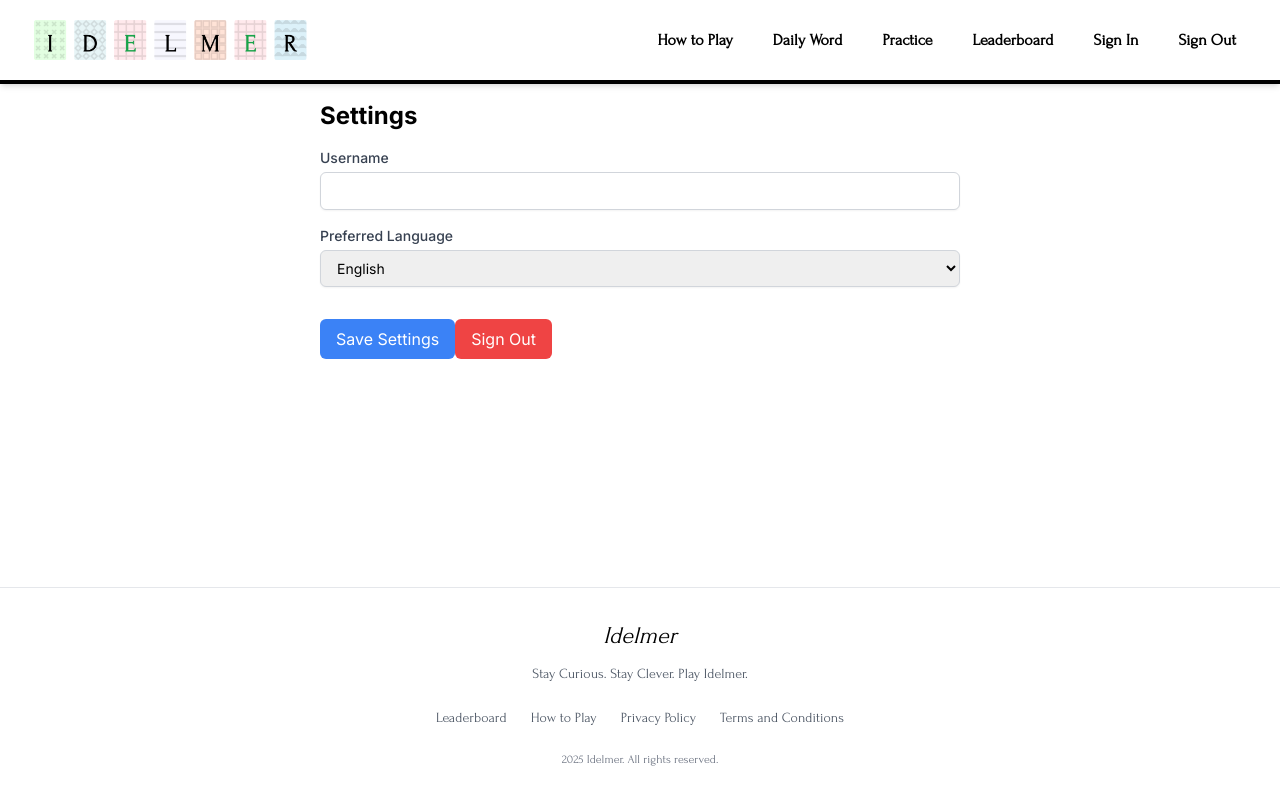
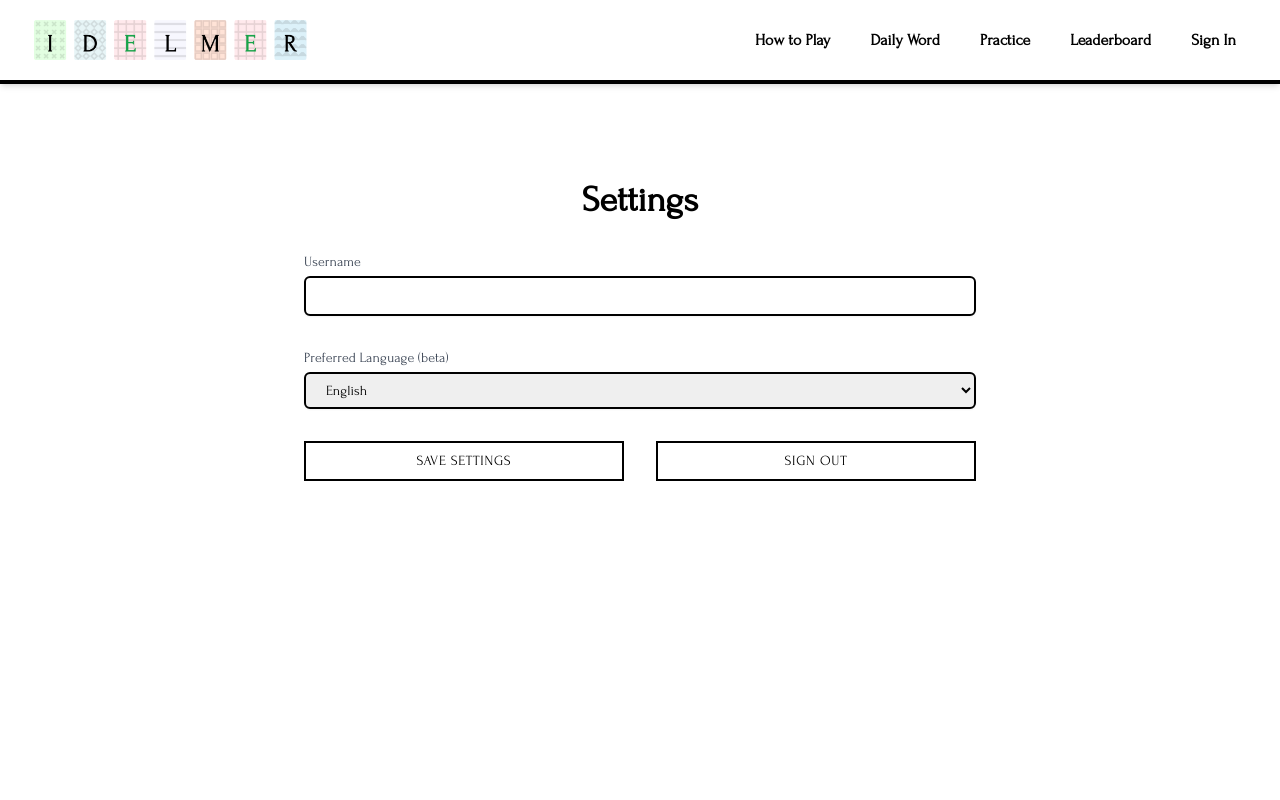
Before and after one commit to pabloasc/idelmer, a Next.js app: page /settings in a window 1280 px wide. Shown: the top 800 px of the page. Built offline with nearby package versions, Linux system fonts and the light colour scheme; no server answers; a web font is replaced by a local one.

Commit message:
fix header and settings page

```diff
--- a/src/app/leaderboard/page.tsx
+++ b/src/app/leaderboard/page.tsx
@@ -3,10 +3,12 @@ export const fetchCache = 'force-no-store'
 
 import { useState, useEffect } from 'react';
 import { getLeaderboard } from '@/services/userService';
+import { useAuth } from '@/contexts/AuthContext';
 
 
 interface LeaderboardEntry {
   email: string;
+  username: string;
   totalScore: number;
   totalGames: number;
   gamesWon: number;
@@ -17,9 +19,6 @@ interface LeaderboardEntry {
   totalHints: number;
 }
 
-const getUsername = (email: string) => {
-  return email.split('@')[0];
-};
 
 const formatTime = (seconds: number) => {
   if (seconds === 0) return '-';
@@ -34,6 +33,7 @@ export default function LeaderboardPage() {
   const [leaderboard, setLeaderboard] = useState<LeaderboardEntry[]>([]);
   const [loading, setLoading] = useState(true);
   const [error, setError] = useState('');
+  const { user: authUser } = useAuth();
 
   useEffect(() => {
     const fetchLeaderboard = async () => {
@@ -95,7 +95,7 @@ export default function LeaderboardPage() {
             {leaderboard.map((entry, index) => (
               <tr key={entry.email} className={index % 2 === 0 ? 'bg-white' : 'bg-gray-50'}>
                 <td className="px-4 py-3 text-sm text-gray-900 font-forum">{index + 1}</td>
-                <td className="px-4 py-3 text-sm font-medium text-gray-900 font-forum">{getUsername(entry.email)}</td>
+                <td className={`px-4 py-3 text-sm font-forum ${authUser?.email === entry.email ? 'font-extrabold text-fuchsia-800' : 'font-medium'} text-gray-600`}>{entry.username}</td>
                 <td className="px-4 py-3 text-sm text-gray-900 font-forum">{entry.totalScore.toLocaleString()}</td>
                 <td className="px-4 py-3 text-sm text-gray-900 font-forum">{`${entry.gamesWon}/${entry.totalGames}`}</td>
                 <td className="px-4 py-3 text-sm text-gray-900 font-forum">{entry.winRate}%</td>
--- a/src/app/settings/page.tsx
+++ b/src/app/settings/page.tsx
@@ -57,49 +57,54 @@ const SettingsPage = () => {
   };
 
   return (
-    <div className="max-w-2xl mx-auto p-4">
-      <h1 className="text-2xl font-bold mb-4">Settings</h1>
-      {user && (
-        <div className="mb-8">
-          <h2 className="text-xl font-semibold mb-2">User Information</h2>
-          <p><strong>Email:</strong> {user.email}</p>
-          <p><strong>Username:</strong> {user.username}</p>
+    <main className="flex min-h-screen flex-col items-center justify-between p-4 sm:p-24 font-forum">
+      <div className="z-10 w-full max-w-5xl items-center justify-between font-mono text-sm font-forum">
+        <div className="text-center mb-8 font-forum">
+          <h1 className="text-4xl font-bold mb-4 font-forum">Settings</h1>
         </div>
-      )}
+        <div className="max-w-2xl mx-auto mb-12 space-y-8 font-forum">
           <div className="mb-4">
             <label className="block text-sm font-medium text-gray-700">Username</label>
             <input
               type="text"
               value={username}
-          onChange={(e) => setUsername(e.target.value)}
+              onChange={(e) => {
+                if (e.target.value.length <= 25) {
+                  setUsername(e.target.value);
+                }
+              }}
               placeholder={user?.username || user?.email.split('@')[0]}
-          className="mt-1 block w-full px-3 py-2 border border-gray-300 rounded-md shadow-sm focus:outline-none focus:ring-indigo-500 focus:border-indigo-500 sm:text-sm"
+              className="mt-1 block w-full px-4 py-2 border-2 border-black rounded-md shadow-sm focus:outline-none focus:ring-indigo-500 focus:border-indigo-500 sm:text-sm font-forum"
             />
           </div>
           <div className="mb-4">
-        <label className="block text-sm font-medium text-gray-700">Preferred Language</label>
+            <label className="block text-sm font-medium text-gray-700">Preferred Language (beta)</label>
             <select
               value={language}
               onChange={(e) => setLanguage(e.target.value)}
-          className="mt-1 block w-full px-3 py-2 border border-gray-300 rounded-md shadow-sm focus:outline-none focus:ring-indigo-500 focus:border-indigo-500 sm:text-sm"
+              className="mt-1 block w-full px-4 py-2 border-2 border-black rounded-md shadow-sm focus:outline-none focus:ring-indigo-500 focus:border-indigo-500 sm:text-sm font-forum"
             >
               <option value="english">English</option>
               <option value="spanish">Spanish</option>
             </select>
           </div>
+          <div className="flex justify-between space-x-4">
             <button
               onClick={handleSave}
-        className="px-4 py-2 bg-blue-500 text-white rounded-md hover:bg-blue-600"
+              className="w-full max-w-xs border-2 border-black px-6 py-2 text-sm uppercase tracking-wider transition-colors duration-200 hover:bg-black hover:text-white font-forum"
             >
               Save Settings
             </button>
             <button
               onClick={signOut}
-        className="mt-4 px-4 py-2 bg-red-500 text-white rounded-md hover:bg-red-600"
+              className="w-full max-w-xs border-2 border-black px-6 py-2 text-sm uppercase tracking-wider transition-colors duration-200 hover:bg-red-500 hover:text-white font-forum"
             >
               Sign Out
             </button>
           </div>
+        </div>
+      </div>
+    </main>
   );
 };
 
--- a/src/components/Header.tsx
+++ b/src/components/Header.tsx
@@ -2,12 +2,13 @@
 
 import Link from 'next/link';
 import { useAuth } from '@/contexts/AuthContext';
-import React, { useState, useEffect } from 'react';
+import React, { useState, useEffect, useRef } from 'react';
 
 export default function Header() {
-  const { user, signOut } = useAuth();
+  const { user } = useAuth();
   const [username, setUsername] = useState('');
   const [isMobileMenuOpen, setIsMobileMenuOpen] = React.useState(false);
+  const menuRef = React.useRef<HTMLDivElement>(null);
 
   useEffect(() => {
     const fetchUsername = async () => {
@@ -27,6 +28,19 @@ export default function Header() {
     fetchUsername();
   }, [user]);
 
+  useEffect(() => {
+    const handleClickOutside = (event: MouseEvent) => {
+      if (menuRef.current && !menuRef.current.contains(event.target as Node)) {
+        setIsMobileMenuOpen(false);
+      }
+    };
+
+    document.addEventListener('mousedown', handleClickOutside);
+    return () => {
+      document.removeEventListener('mousedown', handleClickOutside);
+    };
+  }, []);
+
   return (
     <header className="bg-white shadow-md relative z-50 border-b-4 border-black font-forum">
       <div className="max-w-7xl mx-auto px-4 sm:px-6 lg:px-8">
@@ -37,7 +51,7 @@ export default function Header() {
             </Link>
           </div>
           <nav className="flex items-center space-x-4">
-            <div className="sm:hidden">
+            <div className="md:hidden">
               <button
                 className="text-black hover:text-gray-700 focus:outline-none"
                 onClick={() => setIsMobileMenuOpen(!isMobileMenuOpen)}
@@ -57,52 +71,45 @@ export default function Header() {
             </div>
             <Link
               href="/how-to-play"
-              className="hidden sm:block text-black hover:text-gray-700 px-3 py-2 rounded-md text-base font-semibold"
+              className="hidden md:block text-black hover:text-gray-700 px-3 py-2 rounded-md text-base font-semibold"
             >
               How to Play
             </Link>
             <Link
               href="/"
-              className="hidden sm:block text-black hover:text-gray-700 px-3 py-2 rounded-md text-base font-semibold"
+              className="hidden md:block text-black hover:text-gray-700 px-3 py-2 rounded-md text-base font-semibold"
             >
               Daily Word
             </Link>
             <Link
               href="/practice"
-              className="hidden sm:block text-black hover:text-gray-700 px-3 py-2 rounded-md text-base font-semibold"
+              className="hidden md:block text-black hover:text-gray-700 px-3 py-2 rounded-md text-base font-semibold"
             >
               Practice
             </Link>
             <Link
               href="/leaderboard"
-              className="hidden sm:block text-black hover:text-gray-700 px-3 py-2 rounded-md text-base font-semibold"
+              className="hidden md:block text-black hover:text-gray-700 px-3 py-2 rounded-md text-base font-semibold"
             >
               Leaderboard
             </Link>
             {!user && (
               <Link
                 href="/"
-                className="hidden sm:block text-black hover:text-gray-700 px-3 py-2 rounded-md text-base font-semibold"
+                className="hidden md:block text-black hover:text-gray-700 px-3 py-2 rounded-md text-base font-semibold"
               >
                 Sign In
               </Link>
             )}
-            {user && username ? (
-              <Link href="/settings" className="ml-4 text-sm text-gray-600">
-                Welcome, {username}
+            {user && username && (
+              <Link href="/settings" className="hidden md:block text-fuchsia-800 hover:text-fuchsia-600 px-3 py-2 rounded-md text-base font-semibold">
+                {username}
               </Link>
-            ) : (
-              <button
-                onClick={() => signOut()}
-                className="hidden sm:block text-black hover:text-gray-700 px-3 py-2 rounded-md text-base font-semibold"
-              >
-                Sign Out
-              </button>
             )}
           </nav>
         </div>
         {isMobileMenuOpen && (
-          <div className="sm:hidden">
+          <div ref={menuRef} className="sm:hidden">
             <div className="pt-2 pb-3 space-y-1">
               <Link
                 href="/how-to-play"
@@ -136,17 +143,10 @@ export default function Header() {
                   Sign In
                 </Link>
               )}
-              {user && username ? (
-                <Link href="/settings" className="ml-4 text-sm text-gray-600">
+              {user && username && (
+                <Link href="/settings" className="block px-3 py-2 rounded-md text-base font-semibold text-fuchsia-800 hover:text-fuchsia-600 hover:text-gray-700 hover:bg-gray-100">
                   {username}
                 </Link>
-              ) : (
-                <button
-                  onClick={() => signOut()}
-                  className="block px-3 py-2 rounded-md text-base font-semibold text-black hover:text-gray-700 hover:bg-gray-100"
-                >
-                  Sign Out
-                </button>
               )}
             </div>
           </div>
```
Lines whose indentation alone changed are shown as unchanged.
